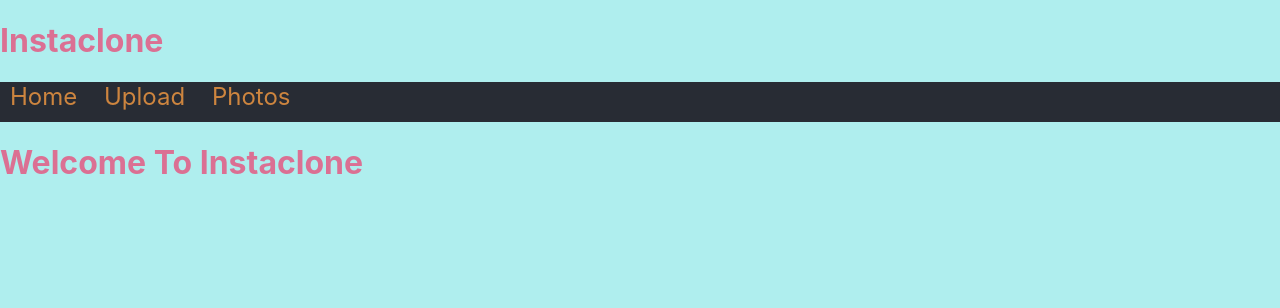
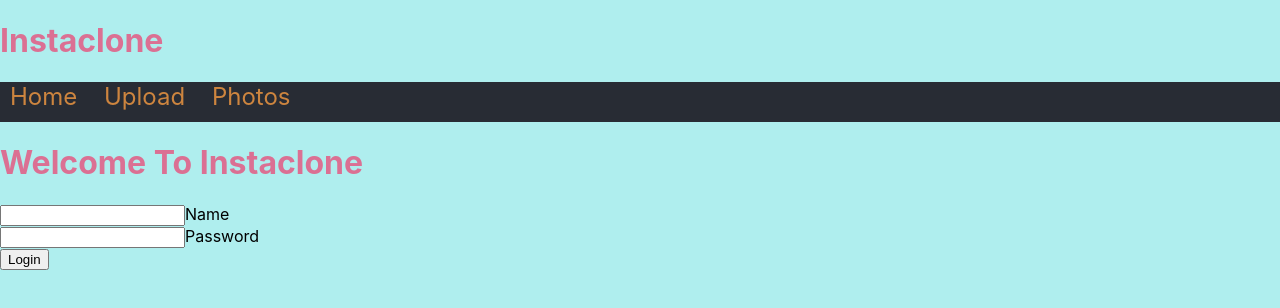
Before and after one commit to Gamoundo/instaclone, a React (Create React App) app in the folder insta-frontend/: page / in a window 1280 px wide. Shown: the top 308 px of the page. Built offline with nearby package versions, Linux system fonts and the light colour scheme.

Commit message:
init login setup

```diff
--- a/insta-frontend/src/App.css
+++ b/insta-frontend/src/App.css
@@ -37,9 +37,7 @@ p {
   color: white;
 }
 
-.App-link {
-  color: #61dafb;
-}
+
 
 @keyframes App-logo-spin {
   from {
--- a/insta-frontend/src/Components/Home.js
+++ b/insta-frontend/src/Components/Home.js
@@ -1,9 +1,11 @@
 import React from 'react';
+import Login from './Login';
 
 function Home() {
     return (
         <div>
             <h1> Welcome To Instaclone</h1>
+            <Login />
         </div>
     )
 
--- /dev/null
+++ b/insta-frontend/src/Components/Login.js
@@ -0,0 +1,21 @@
+import React from 'react'
+
+function Login() {
+    return(
+        <div>
+            <form>
+                <div>
+                    <input  type='text' name='name'/>
+                    <label htmlFor="name">Name</label>
+                </div>
+                <div>
+                    <input  type='password' name='password'/>
+                    <label htmlFor="password">Password</label>
+                </div>
+                <input type="submit" value="Login"  />
+            </form>
+        </div>
+    )
+}
+
+export default Login;
```
